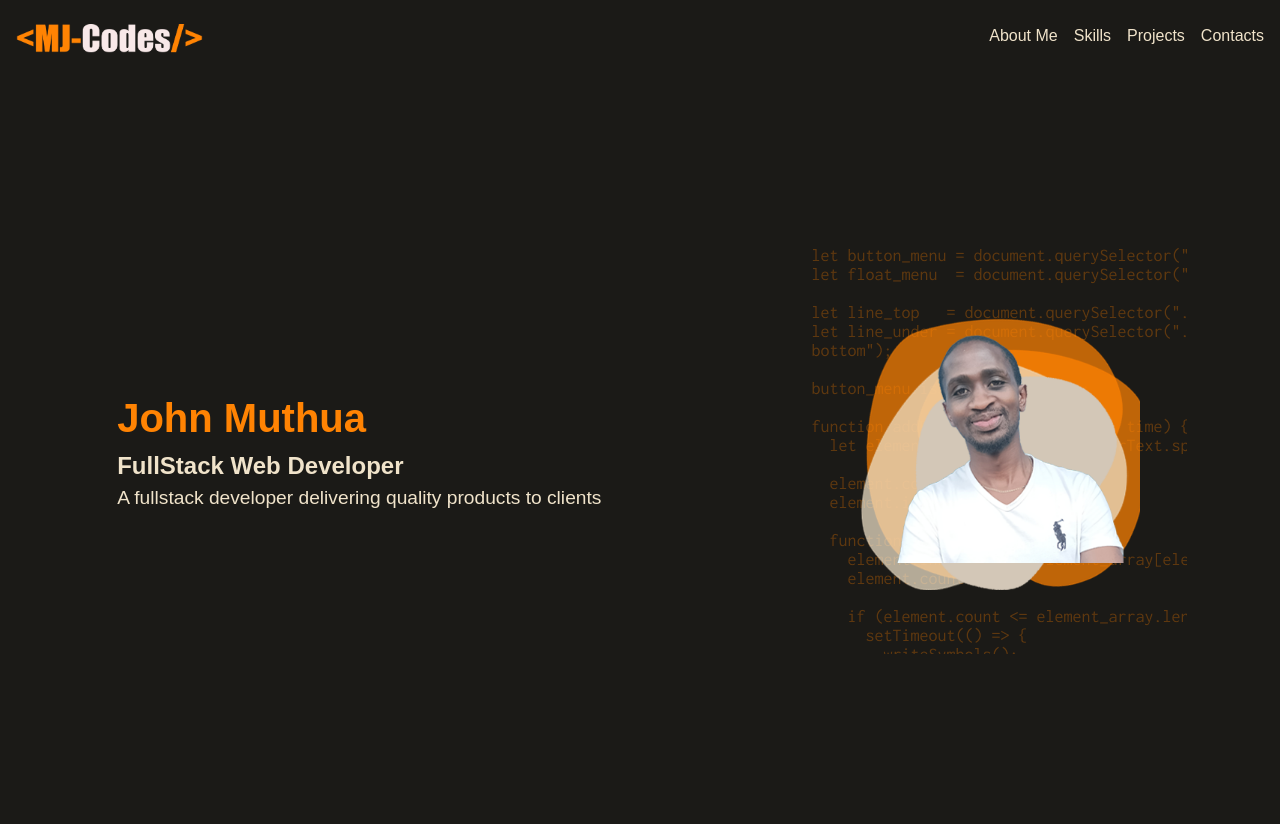
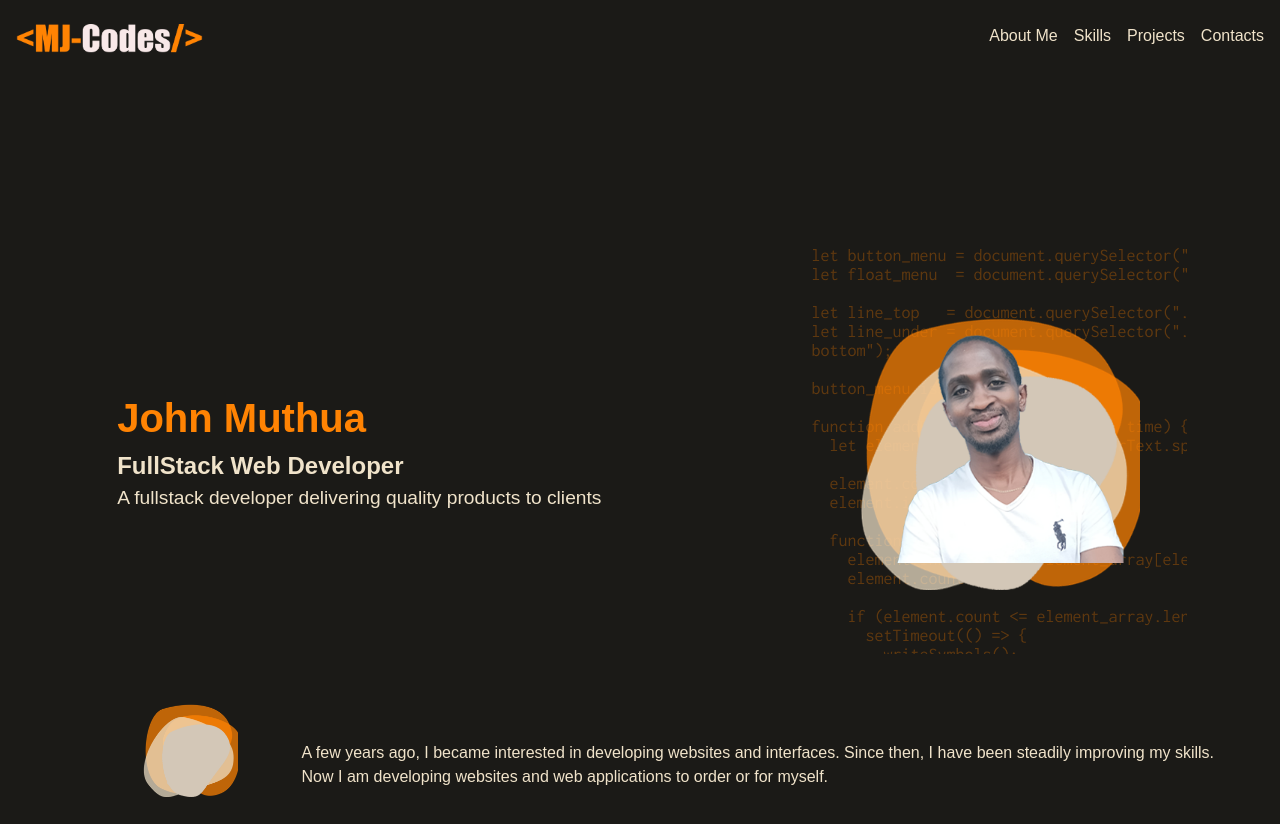
Before and after one commit to Cavein254/Cavein254.github.io, a React (Vite) app: page / in a window 1280 px wide. Built offline with nearby package versions, Linux system fonts and the light colour scheme.

Commit message:
Add: Navbar skills section to page

```diff
--- a/src/scenes/home/page.tsx
+++ b/src/scenes/home/page.tsx
@@ -1,10 +1,11 @@
+import ImageLogo from "@/assets/imagelogo.png"
 import Image from "@/assets/myimage.png"
-// import ImageLogo from "@/assets/imagelogo.png"
 
 type Props = {}
 
 const Home = (props: Props) => {
   return (
+    <>
     <section>
       <div className="md:flex mt-[15%] ">
         <div className="flex justify-center items-center  mx-auto">
@@ -21,6 +22,17 @@ const Home = (props: Props) => {
         </div>
       </div>
     </section>
+    <section>
+      <div className="pt-12 sm:flex items-center justify-center">
+        <div className="flex justify-center items-center sm:justify-end ">
+          <img src={ImageLogo} alt="spinner" className="w-[20%] sm:w-[40%] "/>
+        </div>
+        <div className="px-16 pt-8">
+          <p>A few years ago, I became interested in developing websites and interfaces. Since then, I have been steadily improving my skills. Now I am developing websites and web applications to order or for myself.</p>
+        </div>
+      </div>
+    </section>
+  </>
   )
 }
 
--- /dev/null
+++ b/src/scenes/skills/index.tsx
@@ -0,0 +1,10 @@
+
+type Props = {}
+
+const Skills = (props: Props) => {
+  return (
+    <div>Skills</div>
+  )
+}
+
+export default Skills
```
